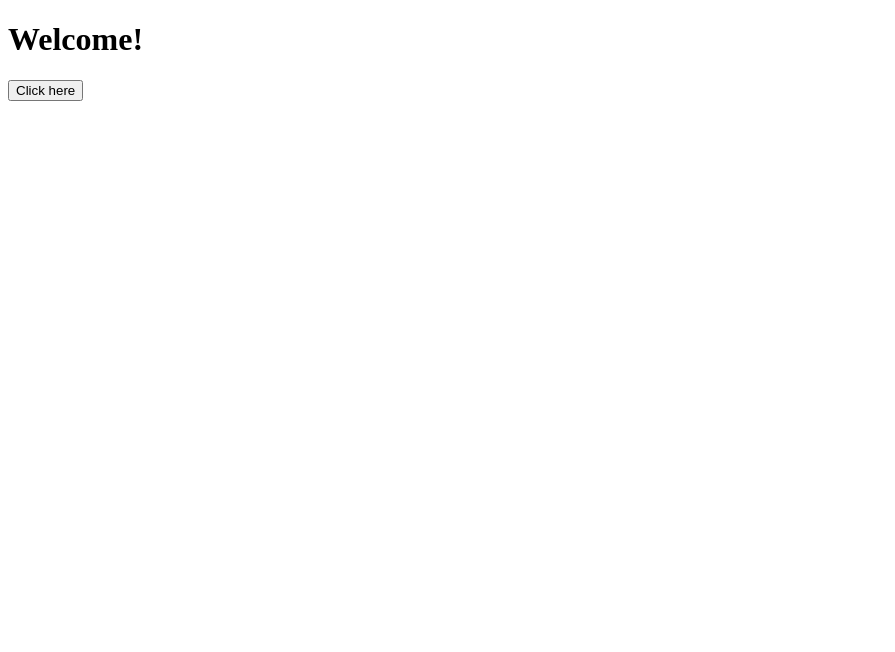
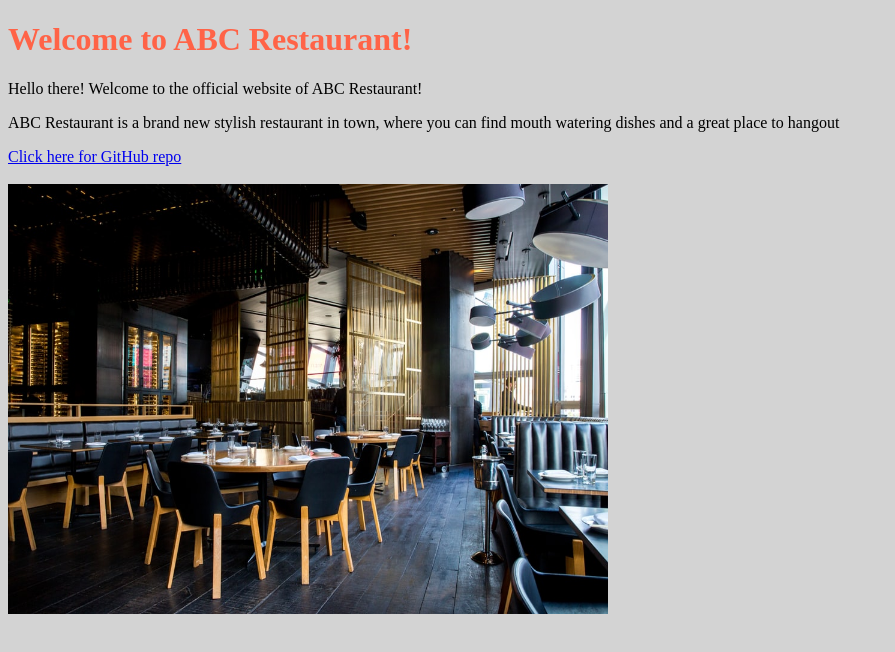
Before and after one commit to nehalchakravarthy/web-dev, a plain HTML site: page index.html in a window 1280 px wide. Shown: the whole page, without its empty margins (0-895 px from the left). Drawn offline with Linux system fonts and the light colour scheme.

Commit message:
Updated index.html #1

```diff
--- a/index.html
+++ b/index.html
@@ -1,10 +1,13 @@
 <!DOCTYPE html>
-<html>
+<html lang="en-US">
 <head>
-    <title>Inbox</title>
+    <title>ABC Restaurant</title>
 </head>
-<body>
-    <h1>Welcome!</h1>
-    <button>Click here</button>
+<body style="background-color:LightGray;">
+    <h1 style="color:Tomato;">Welcome to ABC Restaurant!</h1>
+	<p>Hello there! Welcome to the official website of ABC Restaurant!</p>
+	<p>ABC Restaurant is a brand new stylish restaurant in town, where you can find mouth watering dishes and a great place to hangout</p>
+	<a href="https://www.github.com/nehalchakravarthy/web-dev">Click here for GitHub repo</a><br><br>
+	<img src="restaurant.jpeg" alt="Restaurant image" width="600" height="430" margin="20">
 </body>
 </html>
```
Also changed, not shown: restaurant.jpeg (added).
